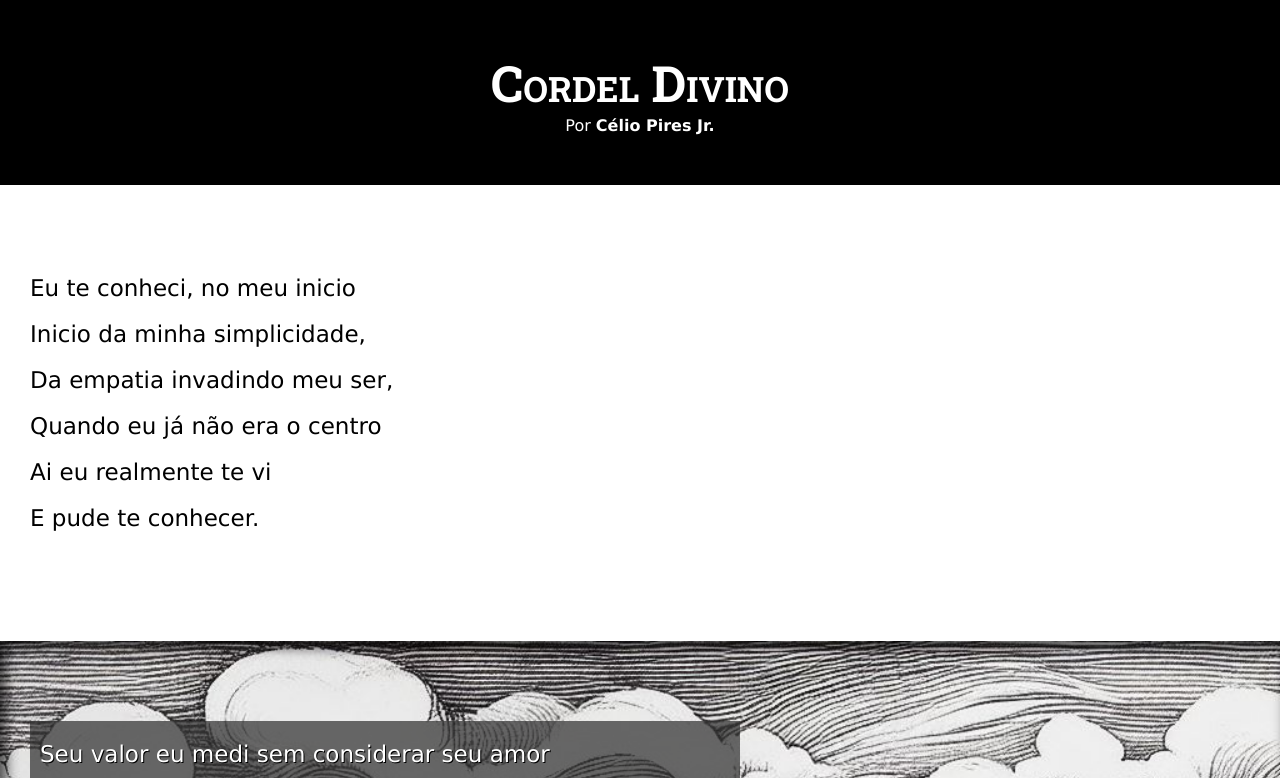
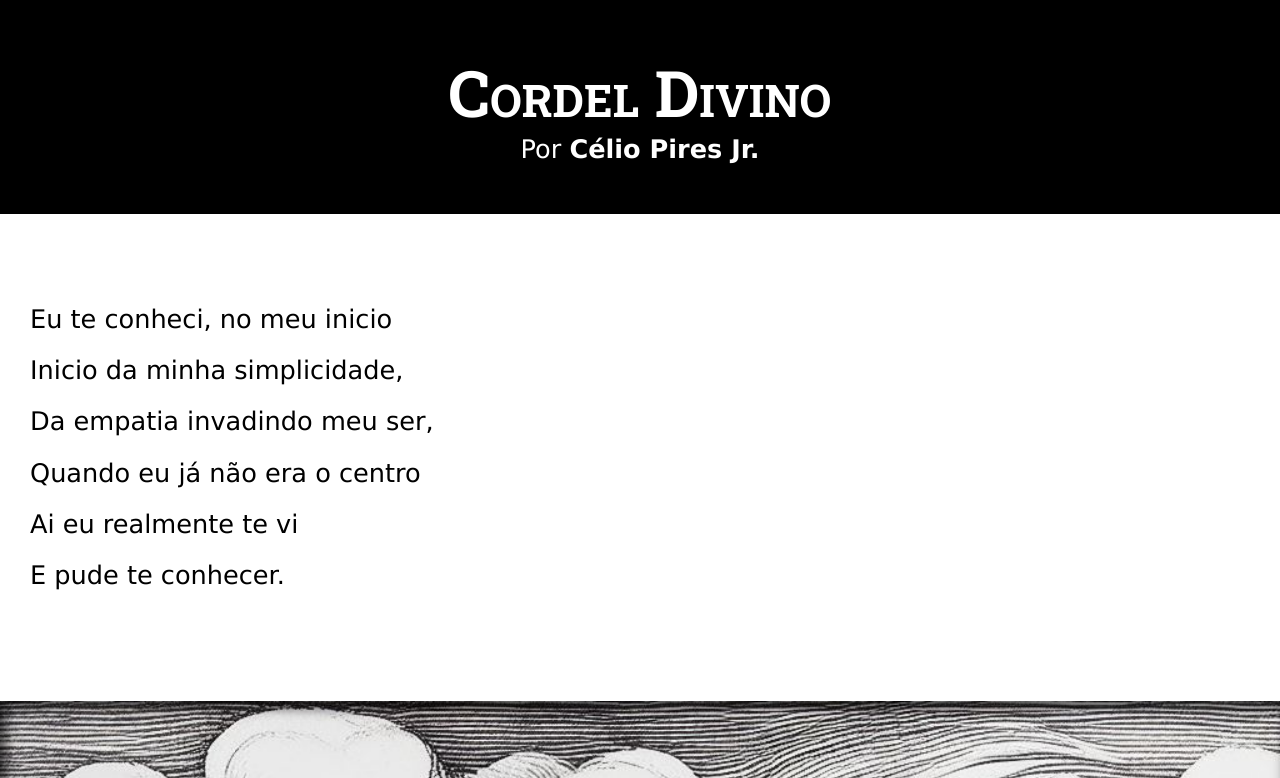
Before and after one commit to celiopiresj/projeto-cordel, a plain HTML site: page index.html in a window 1280 px wide. Shown: the top 778 px of the page. Drawn offline with Linux system fonts and the light colour scheme.

Commit message:
alterando tamanho da fonte

```diff
--- a/estilo/style.css
+++ b/estilo/style.css
@@ -28,17 +28,18 @@ header > h1 {
     padding-top: 50px;
     font-variant: small-caps;
     font-family: var(--fonte2);
-    font-size: 3.9vw;
+    font-size: 5vw;
 }
 
 header > p {
     padding-bottom: 50px;
+    font-size: 2vw;
 }
 
 section {
     padding: 10vh 0 10vh 30px;
     line-height: 2em;
-    font-size: 1.8vw;
+    font-size: 2vw;
 }
 section > p {
     margin-bottom: 20px;
```
